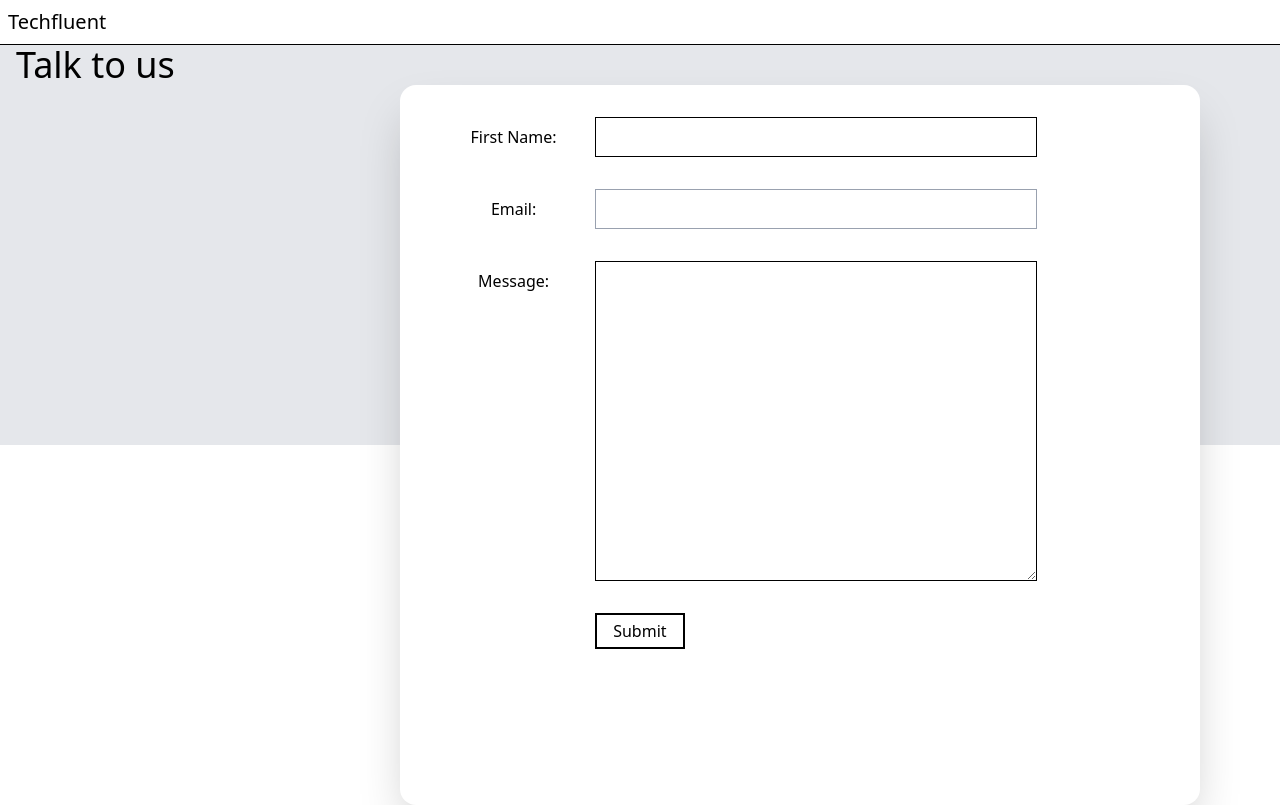
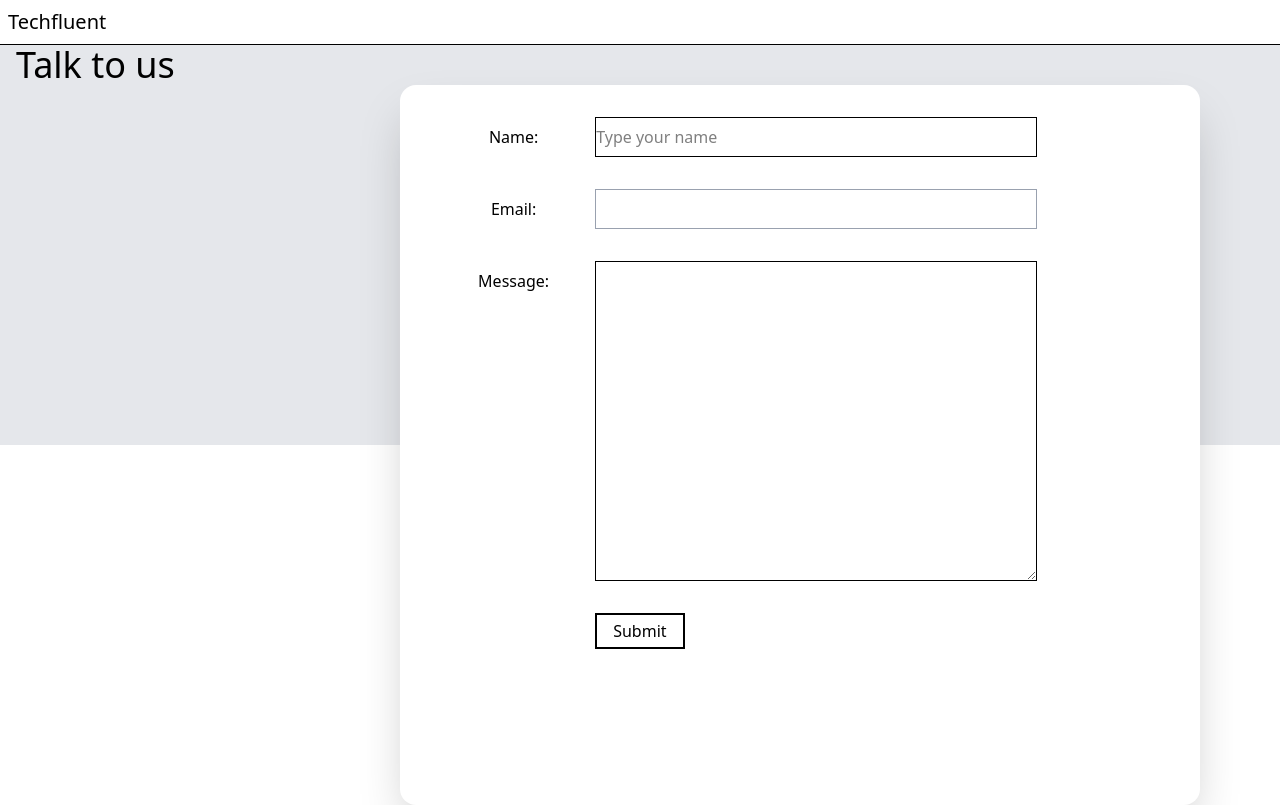
Before and after one commit to Sennydo/customerpage, a Next.js app: page /customer in a window 1280 px wide. Built offline with nearby package versions, Linux system fonts and the light colour scheme.

Commit message:
Adding form functionality, created helper functions

```diff
--- a/src/(components)/form/form.jsx
+++ b/src/(components)/form/form.jsx
@@ -1,10 +1,31 @@
+'use client'
+import { useState } from "react"
 
 const Form = () => {
+
+    const [formDetails, setFormDetails] = useState({name: "", email: "", message:""});
+
+    function handleForm(e) {
+        setFormDetails(data => ({...data, [e.target.name]: e.target.value})) // ...data is previous data plus new data
+    }
+
+    function checkValue(e) {
+        console.log(formDetails);
+    }
+
+    async function submitForm(e) {
+        e.preventDefault();
+
+    }
+
     return(
         <div className="w-[50rem] h-[45rem] flex-col text-center rounded-2xl mr-[5rem] p-8 shadow-2xl bg-white">
             <div className=" flex flex-row mb-[2rem]">
-                <h1 className="m-2 w-[20%]">First Name: </h1>
-                <input className="border-1 w-[60%]"></input>
+                <h1 className="m-2 w-[20%]"> Name: </h1>
+                <input className="border-1 w-[60%]"
+                 placeholder="Type your name"
+                 value={formDetails.name}
+                 onChange={handleForm}></input>
             </div>
 
             <div className=" flex flex-row mb-[2rem]">
```
